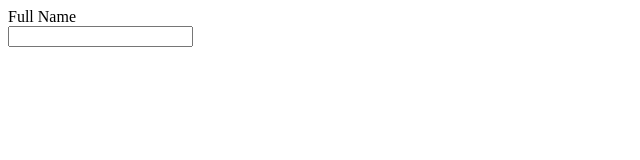
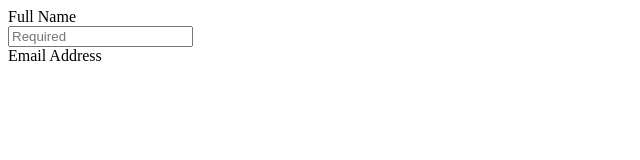
Before and after one commit to iamneo-production/afbaefaadccffdc305520444bbaaaabbcbbfefone, a website: page public/index.html in a window 1280 px wide. Shown: the whole page, without its empty margins (0-640 px from the left). Drawn offline with Linux system fonts and the light colour scheme.

Commit message:
Backup Commit

```diff
--- a/public/index.html
+++ b/public/index.html
@@ -7,7 +7,10 @@
 </head>
 <body>
     <div>Full Name <br>
-        <input type="text" id="name" name="user_name" place
+        <input type="text" id="name" name="user_name" placeholder="Required" required>
+    </div>
+    <div>Email Address <br>
+
     </div>
 </body>
 </html>
```
